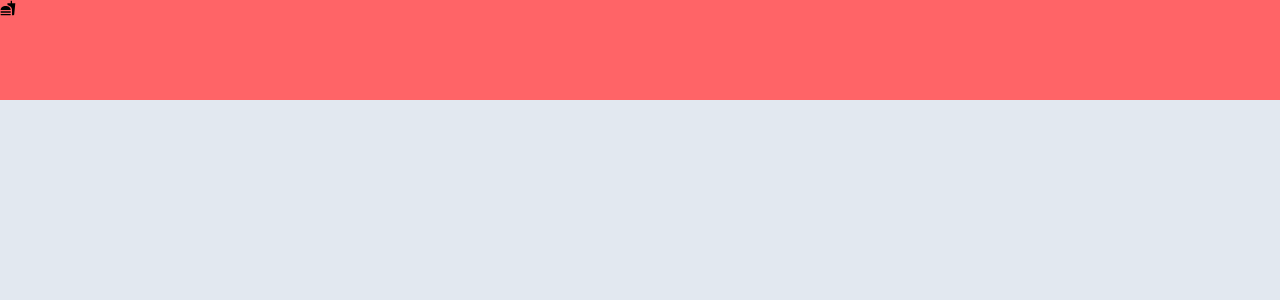
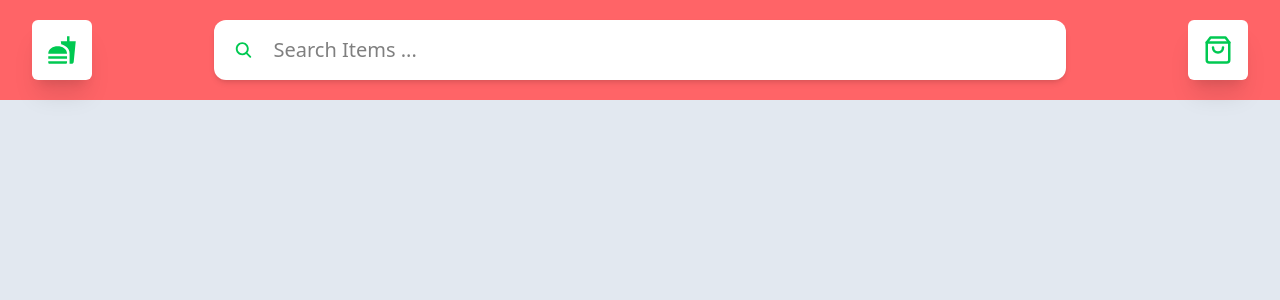
Before and after one commit to HasibCoderLab/-Food-Delivery-Website, a React (Vite) app: page / in a window 1280 px wide. Shown: the top 300 px of the page. Built offline with nearby package versions, Linux system fonts and the light colour scheme.

Commit message:
nav style with tailwind

```diff
--- a/src/components/Nav/Nav.jsx
+++ b/src/components/Nav/Nav.jsx
@@ -1,9 +1,20 @@
 import React from 'react'
 import { MdFastfood } from "react-icons/md";
+import { IoSearch } from "react-icons/io5";
+import { LuShoppingBag } from "react-icons/lu";
 const Nav = () => {
     return (
-        <div className=' bg-red-400 w-full h-[100px]'>
-            <MdFastfood />
+        <div className=' bg-red-400 w-full h-[100px] flex justify-between items-center  px-8 '>
+            <div className='w-[60px] h-[60px]  bg-white flex justify-center items-center rounded-md shadow-xl'>
+                <MdFastfood className="w-[30px] h-[30px]  text-green-500   " />
+            </div>
+            <form className=' bg-white w-[70%] h-[60px] flex  items-center  px-5  gap-5 rounded-xl shadow-md'>
+                <IoSearch className=' text-green-500 w-5 h-5' />
+                <input type="text"  placeholder='Search Items ...' className=' w-full outline-none text-[20px]' />
+            </form>
+            <div className=' w-[60px] h-[60px]  bg-white flex justify-center items-center rounded-md shadow-xl'>
+                <LuShoppingBag className="w-[30px] h-[30px]  text-green-500" />
+            </div>
         </div>
     )
 }
```
